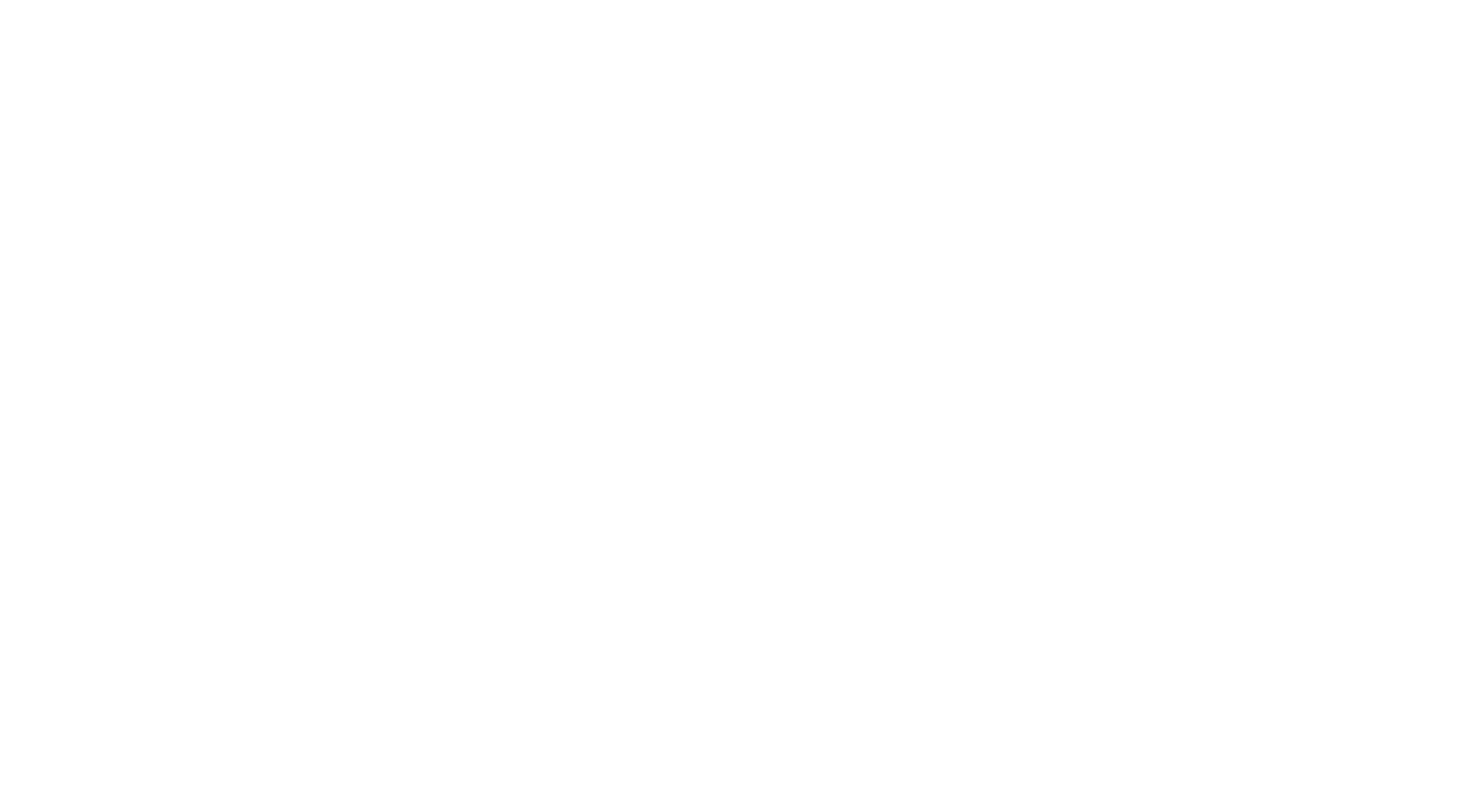
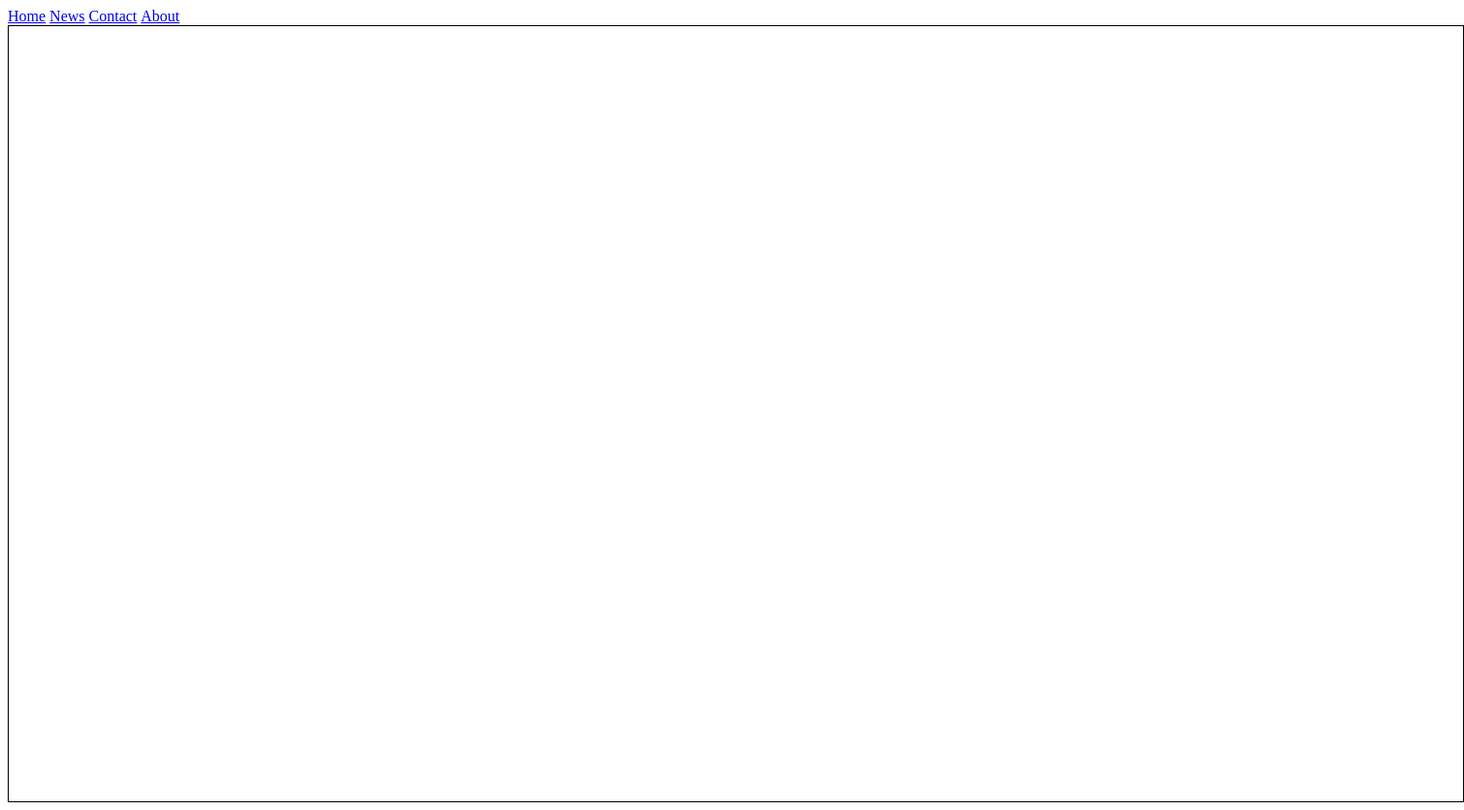
Before and after one commit to SheepSenpai/modul306, a plain HTML site: page Yannick/index.html in a window 1280 px wide. Shown: the whole page at 97% size, 1510 px wide, since content can reach past the window. Before the commit the page ends 800 px from the top, so only its background shows below. Drawn offline with Linux system fonts and the light colour scheme.

Commit message:
Update index.html

```diff
--- a/Yannick/index.html
+++ b/Yannick/index.html
@@ -1,10 +1,43 @@
 <!DOCTYPE html>
 <html lang="en">
 <head>
-    <meta charset="UTF-8">
-    <title>Title</title>
+  <meta charset="UTF-8">
+  <meta name="viewport" content="width=device-width, initial-scale=1.0">
+  <title>Chrome Dino Replica</title>
+  <style>
+    canvas {
+      display: block;
+    }
+    ul {
+    list-style-type: none;
+    margin: 0;
+    padding: 0;
+    }
+    li {
+      display: inline;
+    }
+    #game {
+      width: 1500px;
+      height: 800px;
+      padding-left: 0;
+      padding-right: 0;
+      margin-left: auto;
+      margin-right: auto;
+      display: block;
+      border: 1px solid black;
+    }
+  </style>
 </head>
 <body>
-
+  <nav>
+    <ul>
+      <li><a href="index.html">Home</a></li>
+      <li><a href="news.asp">News</a></li>
+      <li><a href="contact.asp">Contact</a></li>
+      <li><a href="about.asp">About</a></li>
+    </ul>
+  </nav>
+  <canvas id="game"></canvas>
+  <script src="main.js"></script>
 </body>
 </html>
```
